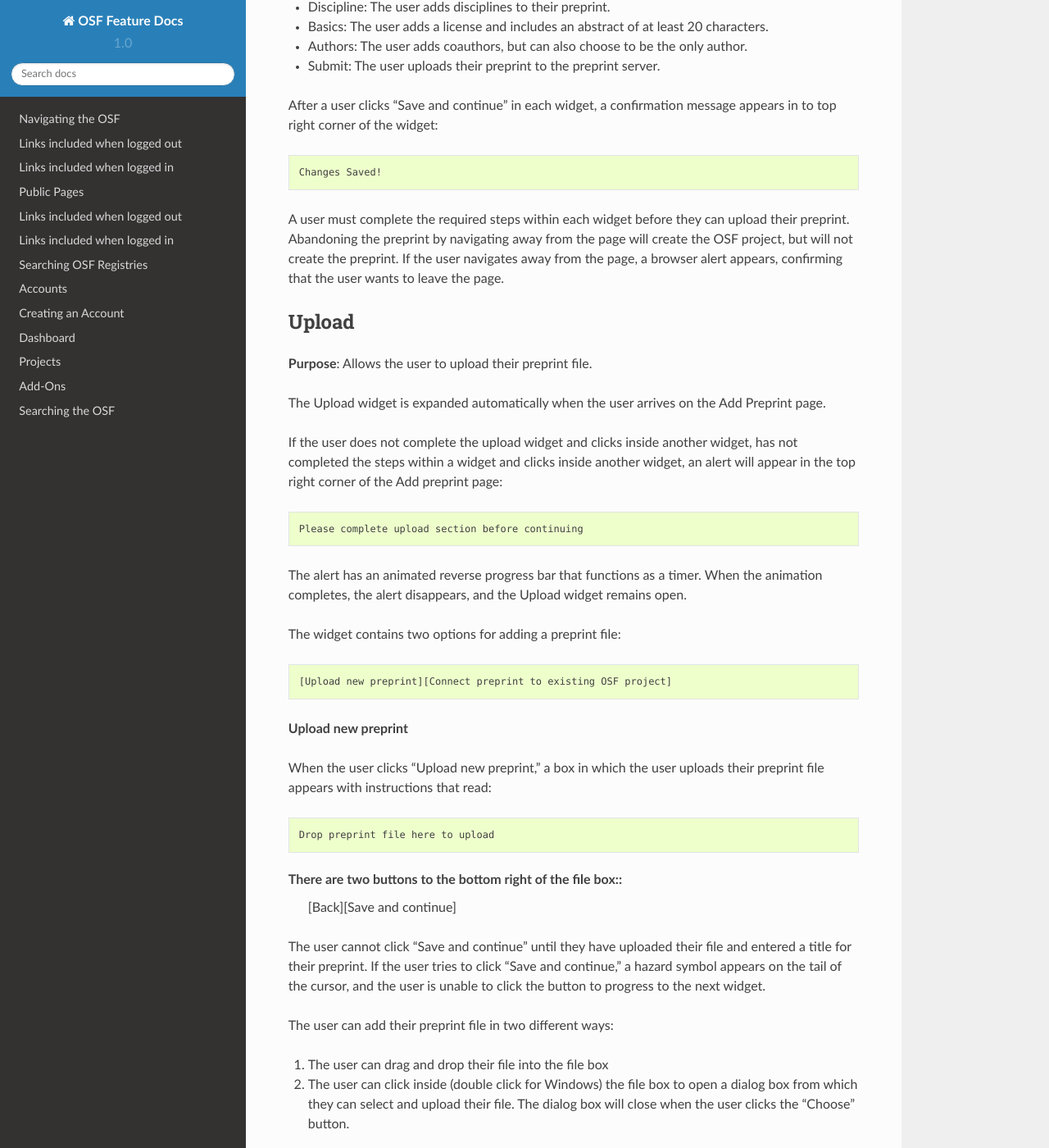
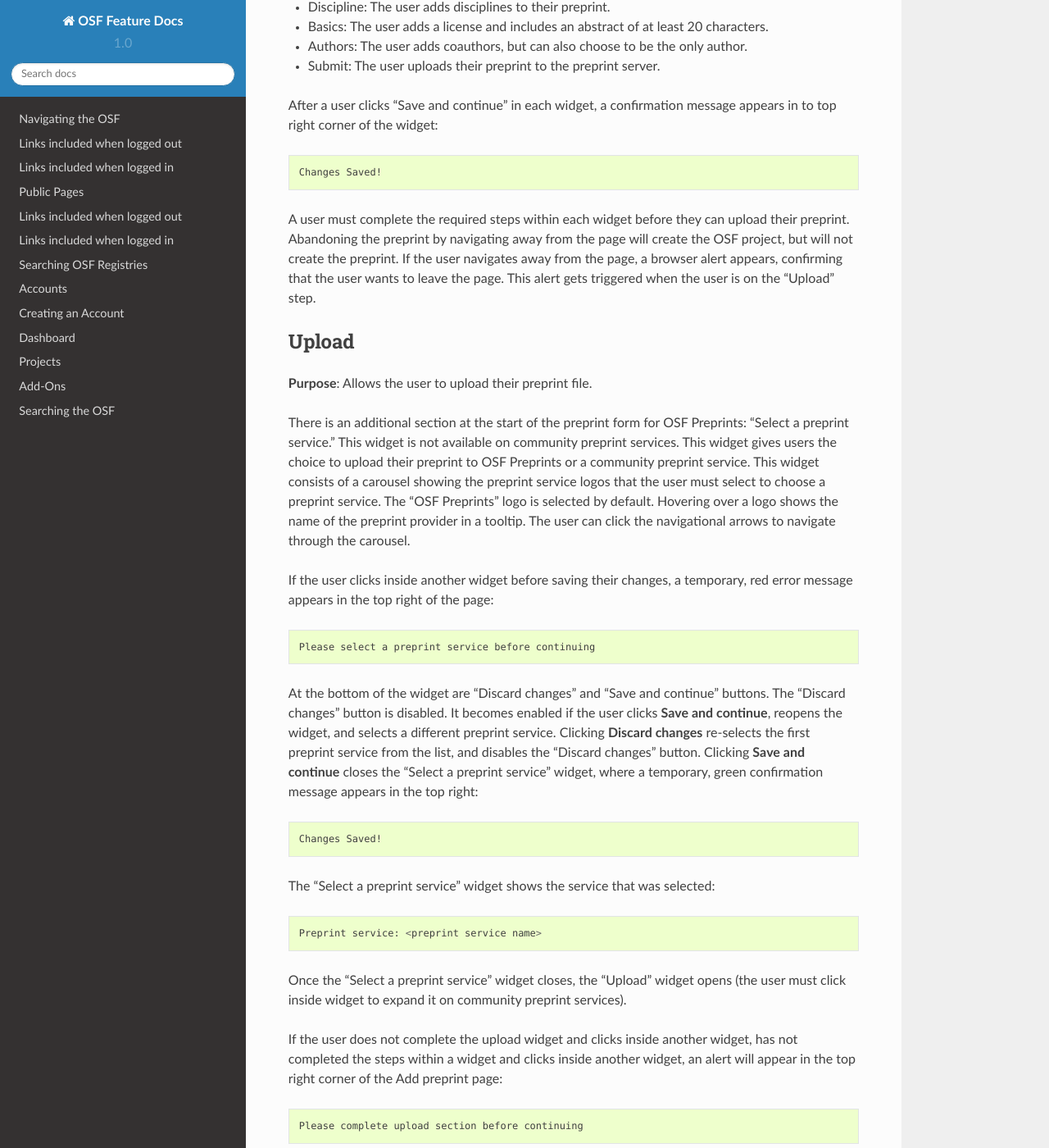
Before and after one commit to CenterForOpenScience/OSFDocs, a Sphinx documentation site: the page built from docs/pages/preprints.rst, in a window 1280 px wide and 1400 px high, scrolled down 2613 px. Shown: the whole window at 82% size. Built offline with Sphinx 7.4.7 and the Read the Docs theme 2.0.0, drawn with Linux system fonts in a browser that asks for light colours.

Commit message:
Added the preprint selector.

```diff
--- a/docs/pages/preprints.rst
+++ b/docs/pages/preprints.rst
@@ -74,13 +74,27 @@
 
     Changes Saved!
 
-A user must complete the required steps within each widget before they can upload their preprint. Abandoning the preprint by navigating away from the page will create the OSF project, but will not create the preprint. If the user navigates away from the page, a browser alert appears, confirming that the user wants to leave the page.
+A user must complete the required steps within each widget before they can upload their preprint. Abandoning the preprint by navigating away from the page will create the OSF project, but will not create the preprint. If the user navigates away from the page, a browser alert appears, confirming that the user wants to leave the page. This alert gets triggered when the user is on the "Upload" step.
 
 Upload
 ^^^^^^
 **Purpose**: Allows the user to upload their preprint file.
 
-The Upload widget is expanded automatically when the user arrives on the Add Preprint page.
+There is an additional section at the start of the preprint form for OSF Preprints: "Select a preprint service." This widget is not available on community preprint services. This widget gives users the choice to upload their preprint to OSF Preprints or a community preprint service. This widget consists of a carousel showing the preprint service logos that the user must select to choose a preprint service. The "OSF Preprints" logo is selected by default. Hovering over a logo shows the name of the preprint provider in a tooltip. The user can click the navigational arrows to navigate through the carousel.
+
+If the user clicks inside another widget before saving their changes, a temporary, red error message appears in the top right of the page::
+
+    Please select a preprint service before continuing
+
+At the bottom of the widget are "Discard changes" and "Save and continue" buttons. The "Discard changes" button is disabled. It becomes enabled if the user clicks **Save and continue**, reopens the widget, and selects a different preprint service. Clicking **Discard changes** re-selects the first preprint service from the list, and disables the "Discard changes" button. Clicking **Save and continue** closes the "Select a preprint service" widget, where a temporary, green confirmation message appears in the top right::
+
+    Changes Saved!
+
+The "Select a preprint service" widget shows the service that was selected::
+
+    Preprint service: <preprint service name>
+
+Once the "Select a preprint service" widget closes, the "Upload" widget opens (the user must click inside widget to expand it on community preprint services).
 
 If the user does not complete the upload widget and clicks inside another widget, has not completed the steps within a widget and clicks inside another widget, an alert will appear in the top right corner of the Add preprint page::
 
```
